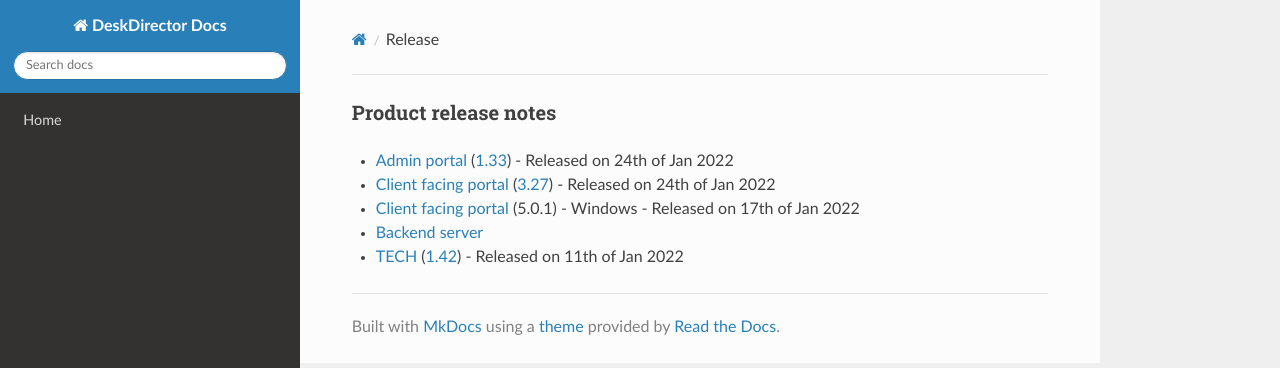
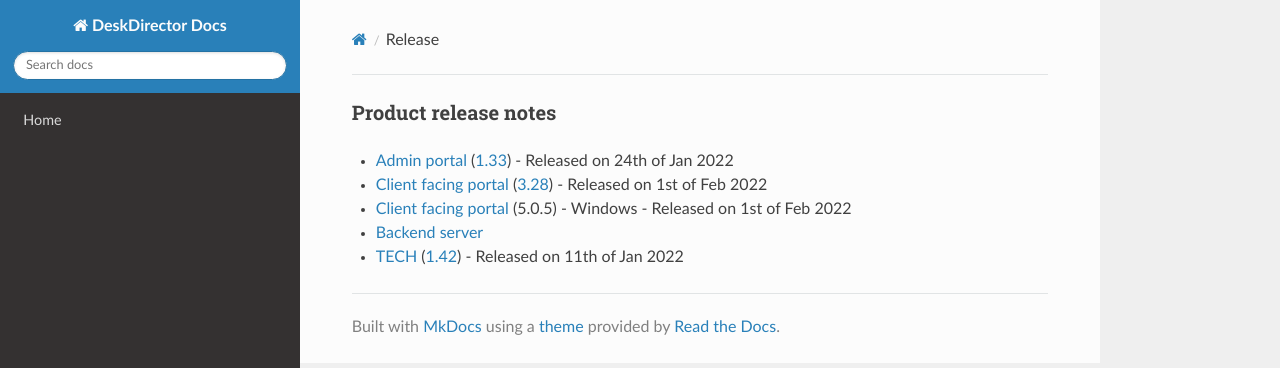
Before and after one commit to DeskDirector/docs, an MkDocs documentation site: the page built from docs/_contents/admin/home/release.md, in a window 1280 px wide. Shown: the top 368 px of the page. Built offline with MkDocs 1.6.1, drawn with Linux system fonts in a browser that asks for light colours; nearby versions of some CDN libraries; old or Windows-style settings are respelled for this version of MkDocs.

Commit message:
Update release.md

```diff
--- a/docs/_contents/admin/home/release.md
+++ b/docs/_contents/admin/home/release.md
@@ -1,6 +1,6 @@
 ### Product release notes
 * [Admin portal](/release-notes/admin) ([1.33](/configs/release-notes/admin/v1.33.1)) - Released on 24th of Jan 2022
-* [Client facing portal](/release-notes/portal) ([3.27](/configs/release-notes/portal/v3.27)) - Released on 24th of Jan 2022
-* [Client facing portal](https://help.deskdirector.com/article/4uzjpwaiou) (5.0.1) - Windows - Released on 17th of Jan 2022
+* [Client facing portal](/release-notes/portal) ([3.28](/configs/release-notes/portal/v3.28)) - Released on 1st of Feb 2022
+* [Client facing portal](https://help.deskdirector.com/article/4uzjpwaiou) (5.0.5) - Windows - Released on 1st of Feb 2022
 * [Backend server](https://help.deskdirector.com/article/5ml4ieesph-server-changelog)
 * [TECH](/release-notes/tech) ([1.42](/configs/release-notes/tech/v1.42)) - Released on 11th of Jan 2022
```
